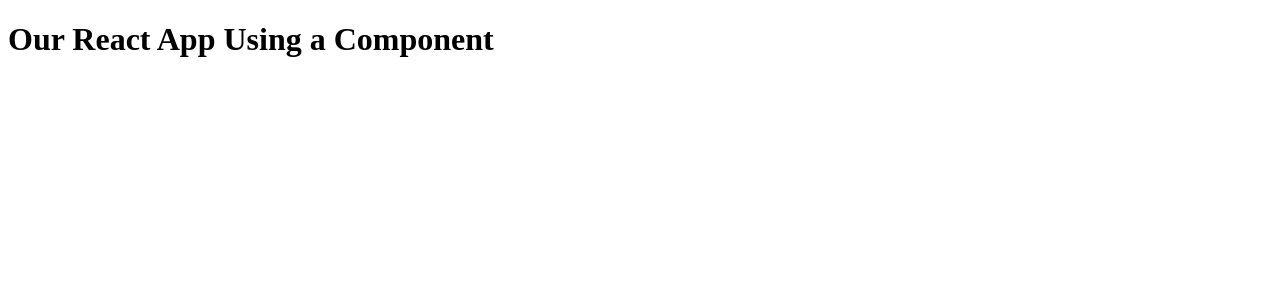
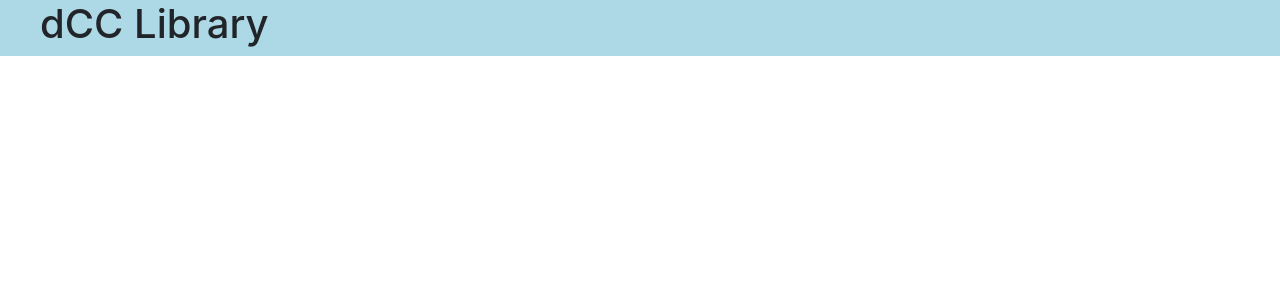
Before and after one commit to HyperspaceAlmanac/learnReact, a React (Create React App) app: page / in a window 1280 px wide. Shown: the top 300 px of the page. Built offline with nearby package versions, Linux system fonts and the light colour scheme.

Commit message:
Added in basic titlebar with css support

```diff
--- a/package.json
+++ b/package.json
@@ -6,6 +6,7 @@
     "@testing-library/jest-dom": "^5.12.0",
     "@testing-library/react": "^11.2.6",
     "@testing-library/user-event": "^12.8.3",
+    "bootstrap": "^4.6.0",
     "react": "^17.0.2",
     "react-dom": "^17.0.2",
     "react-scripts": "4.0.3",
--- /dev/null
+++ b/src/components/TitleBar/titleBar.css
@@ -0,0 +1,9 @@
+.titlebar-nav {
+    background-color: lightblue;
+    width: 100%;
+}
+
+h1 {
+    padding-bottom: 0.2em;
+    padding-left: 1em;
+}
--- /dev/null
+++ b/src/components/TitleBar/titleBar.jsx
@@ -0,0 +1,16 @@
+import React from 'react';
+import './titleBar.css';
+
+function TitleBar(props) {
+    return (
+        <div className="row row-spacer">
+            <div className="col-md-12" style={{padding: 0}}>
+                <div className="titlebar-nav">
+                    <h1>dCC Library</h1>
+                </div>
+            </div>
+        </div>
+    );
+}
+
+export default TitleBar;
--- /dev/null
+++ b/src/components/app.css
@@ -0,0 +1,16 @@
+.col-align {
+    text-align: center;
+}
+
+.center {
+    margin: 0;
+    position: absolute;
+    top: 50%;
+    left: 50%;
+    -ms-transform: translate(-50%, -50%);
+    transform: translate(-50%, -50%);
+}
+
+.row-spacer {
+    margin-bottom: 2em;
+}
--- a/src/components/app.jsx
+++ b/src/components/app.jsx
@@ -1,10 +1,13 @@
 import React, { Component } from 'react';
+import TitleBar from './TitleBar/titleBar';
 
 class App extends Component {
     state = { }
     render() {
         return (
-            <h1>Our React App Using a Component</h1>
+            <div className="container-fluid">
+                <TitleBar />
+            </div>
         );
     }
 }
--- a/src/index.js
+++ b/src/index.js
@@ -1,6 +1,7 @@
 import React from 'react';
 import ReactDOM from 'react-dom'
 import App from './components/app';
+import 'bootstrap/dist/css/bootstrap.css'
 
 const jsxElement = <h1>Our React App</h1>;
 console.log(jsxElement);
```
Also changed, not shown: 1 other file (tests, documents, lock files or other folders).
